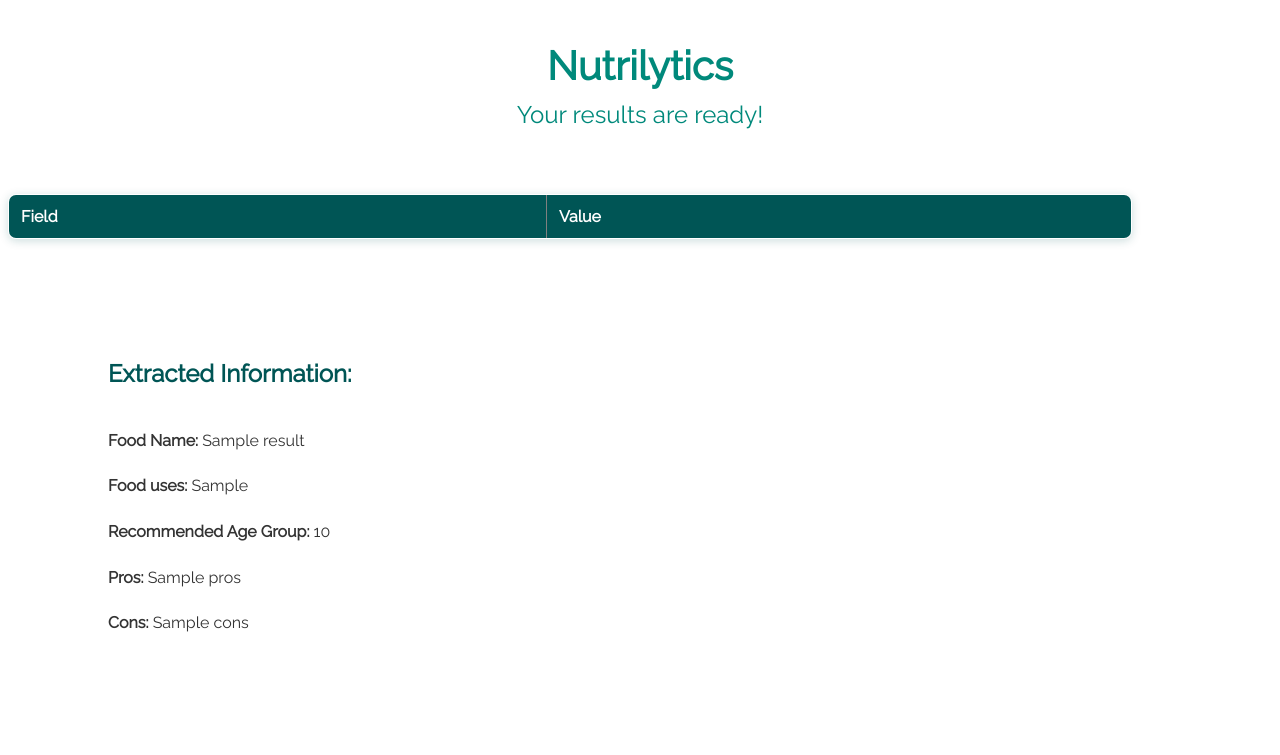
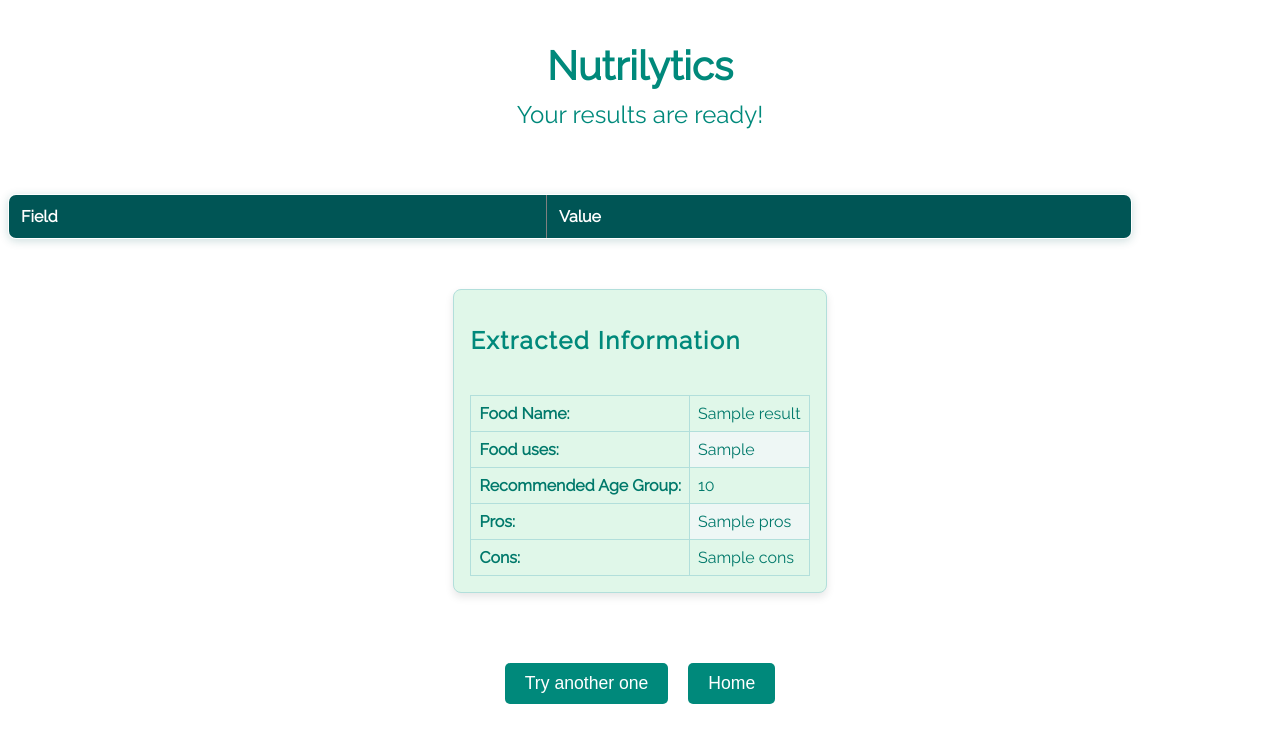
Before and after one commit to 45H15H/Nutrilytics, a Flask app: template templates/result.html in a window 1280 px wide. Shown: the top 755 px of the page. Run offline with Flask 3, Linux system fonts and the light colour scheme; the template is opened without the code that fills it: most values are stand-ins (such as "Sample title", 1, 10 or a date in 2020); lists and menus that the app fills with data are empty.

Commit message:
Enhance result display

```diff
--- a/static/css/index.css
+++ b/static/css/index.css
@@ -375,7 +375,7 @@ h2.uploaded-image {
 }
 
 h2.extracted-info {
-  color: #055; /* Green shade for Extracted Information heading */
+  color: #00897b; /* Green shade for Extracted Information heading */
   /* text-transform: uppercase; */
   margin-bottom: 40px;
 }
@@ -402,15 +402,110 @@ h2.extracted-info {
 }
 
 .result-container-2 {
-  padding: 100px;
+  background-color: #e0f7e9; /* Mint green background */
+  border: 1px solid #b2dfdb; /* Mint green border */
+  border-radius: 8px;
+  padding: 16px;
+  max-width: 600px;
+  margin: 50px auto;
+  box-shadow: 0 4px 8px rgba(0, 0, 0, 0.1);
+  transition: transform 0.3s ease-in-out, box-shadow 0.3s ease-in-out;
+}
+
+.result-container-2:hover {
+  transform: translateY(-7px);
+  box-shadow: 0 12px 24px rgba(0, 172, 193, 0.3);
+}
+
+.extracted-info {
+  font-size: 24px;
+  font-weight: bold;
+  margin-bottom: 25px;
+  color: #004d40;
+  letter-spacing: 1.5px;
+}
+
+.extracted-info-table {
+  width: 100%;
+  border-collapse: collapse;
+}
+
+.extracted-info-table td {
+  padding: 8px;
+  border: 1px solid #b2dfdb; /* Mint green border */
+  color: #00796b; /* Medium mint green */
+}
+
+.extracted-info-table td:first-child {
+  font-weight: bold;
+  background-color: #e0f7e9; /* Mint green background */
+}
+
+
+.extracted-info-h {
+  font-size: 20px;
+  color: #004d40;
+  font-weight: bold;
+  margin-top: 20px;
+  margin-bottom: 8px;
+  text-transform: uppercase;
+  letter-spacing: 1px;
 }
 
 .extracted-info-p {
-  font-size: 1rem;
+  font-size: 14px;
   color: #333;
-  margin-top: 0px;
-  margin-bottom: 20px;
-  text-align: left;
+  margin: 8px 0 20px;
+  line-height: 1.8;
+  background: #ffffff;
+  padding: 12px 15px;
+  border-radius: 10px;
+  box-shadow: 0 4px 6px rgba(0, 0, 0, 0.1);
+  border-left: 5px solid #00acc1;
+}
+
+.extracted-info-p b {
+  color: #006064;
+  font-weight: 700;
+  display: block;
+  margin-bottom: 6px;
+  font-size: 15px;
+}
+
+.back-button {
+  padding: 10px 20px;
+  font-size: 1.1rem;
+  color: #ffffff;
+  background-color: #00897b;
+  border: none;
+  border-radius: 5px;
+  cursor: pointer;
+  transition: background-color 0.3s;
+  margin-bottom: 10px;
+  margin-top: 20px;
+  margin-right: 10px;
+}
+
+.back-button:hover {
+  background-color: #079a8b;
+}
+
+.home-button {
+  padding: 10px 20px;
+  font-size: 1.1rem;
+  color: #ffffff;
+  background-color: #00897b;
+  border: none;
+  border-radius: 5px;
+  cursor: pointer;
+  transition: background-color 0.3s;
+  margin-bottom: 10px;
+  margin-top: 20px;
+  margin-left: 10px;
+}
+
+.home-button:hover {
+  background-color: #079a8b;
 }
 
 .left-section {
--- a/templates/result.html
+++ b/templates/result.html
@@ -39,18 +39,37 @@
   </div>
 
 <div class="result-container-2">
-  <h2 class="extracted-info">Extracted Information:</h2>
-      <div>
-        <!-- <h3 class="extracted-info-h">Food Name:</h3> -->
-        <p class="extracted-info-p"><b>Food Name:</b> {{ result.food_name }}</p>
-        <!-- <h3 class="extracted-info-h">Food uses:</h3> -->
-        <p class="extracted-info-p"><b>Food uses:</b> {{ result.food_uses }}</p>
-        <!-- <h3 class="extracted-info-h">Recommended Age Group:</h3> -->
-        <p class="extracted-info-p"><b>Recommended Age Group:</b> {{ result.recommended_age_group }}</p>
-        <!-- <h3 class="extracted-info-h">Pros:</h3> -->
-        <p class="extracted-info-p"><b>Pros:</b> {{ result.pros }}</p>
-        <!-- <h3 class="extracted-info-h">Cons:</h3> -->
-        <p class="extracted-info-p"><b>Cons:</b> {{ result.cons }}</p>
-      </div>
+  <h2 class="extracted-info">Extracted Information</h2>
+  <table class="extracted-info-table">
+    <tr>
+      <td><b>Food Name:</b></td>
+      <td>{{ result.food_name }}</td>
+    </tr>
+    <tr>
+      <td><b>Food uses:</b></td>
+      <td>{{ result.food_uses }}</td>
+    </tr>
+    <tr>
+      <td><b>Recommended Age Group:</b></td>
+      <td>{{ result.recommended_age_group }}</td>
+    </tr>
+    <tr>
+      <td><b>Pros:</b></td>
+      <td>{{ result.pros }}</td>
+    </tr>
+    <tr>
+      <td><b>Cons:</b></td>
+      <td>{{ result.cons }}</td>
+    </tr>
+  </table>
+</div>
+
+<div style="display: flex; justify-content: center; padding-bottom: 20px;">
+  <div>
+    <button class="back-button" onclick="window.history.back()">Try another one</button>
+  </div>
+  <div>
+    <button class="home-button" onclick="window.location.href='/'">Home</button>
+  </div>
 </div>
 {% endblock %}
```
Also changed, not shown: other parts of static/css/index.css (+2 -2 lines).
